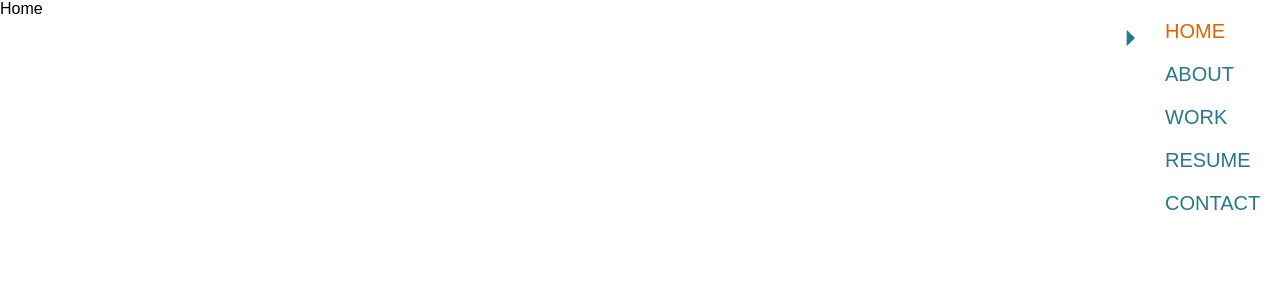
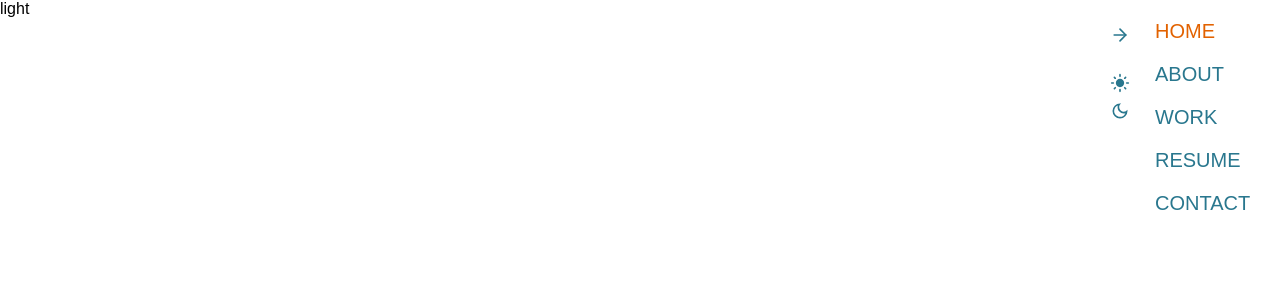
Before and after one commit to huntergroff/portfolio, a React (Create React App) app: page / in a window 1280 px wide. Shown: the top 300 px of the page. Built offline with nearby package versions, Linux system fonts and the light colour scheme; a web font is replaced by a local one.

Commit message:
added light / dark mode toggle

```diff
--- a/src/App.css
+++ b/src/App.css
@@ -1,7 +1,14 @@
-:root {
+#light {
     --bg: #FFFFFF;
     --text: #333333;
     --interact: #29778E;
+    --active: #E26200;
+}
+
+#dark {
+    --bg: #333333;
+    --text: #FFFFFF;
+    --interact: #24A7CE;
     --active: #E26200;
 }
 
--- a/src/App.js
+++ b/src/App.js
@@ -2,10 +2,18 @@ import './App.css';
 import { Routes, Route } from 'react-router-dom';
 import Header from './Components/Header';
 import { MenuItems } from './Content/MenuItems';
+import { createContext, useState } from 'react';
+
+export const ThemeContext = createContext(null);
 
 function App() {
+  const [theme, setTheme] = useState("light");
+
+  const toggleTheme = () => setTheme(theme === "light" ? "dark" : "light")
+
   return (
-    <body>
+    <ThemeContext.Provider value={{theme, toggleTheme}}>
+      <body id={theme}>
         <Header />
         <Routes>
           {MenuItems.map((menuItem, index) => {
@@ -16,6 +24,7 @@ function App() {
               }
         </Routes>
       </body>
+    </ThemeContext.Provider>
   );
 }
 
--- a/src/Components/Header.jsx
+++ b/src/Components/Header.jsx
@@ -1,8 +1,10 @@
-import React, { useState } from 'react'
+import React, { useContext, useState } from 'react'
 import { NavLink } from 'react-router-dom';
 import { MenuItems } from '../Content/MenuItems'
 import '../Styles/Header.css'
-import { MdArrowLeft } from 'react-icons/md';
+import { FiArrowLeft } from 'react-icons/fi';
+import ThemeToggler from './ThemeToggler';
+
 
 const Header = () => {
   const [expand, setExpand] = useState(true);
@@ -10,7 +12,10 @@ const Header = () => {
 
   return (
     <div id="header" className={expand ? 'expand' : ''}>
-      <MdArrowLeft className={`arrow ${expand ? 'expand' : ''}`} onClick={toggleMenu}/>
+      <div className='arrow-and-theme'>
+        <FiArrowLeft className={`arrow ${expand ? 'expand' : ''}`} onClick={toggleMenu}/>
+        <ThemeToggler />
+      </div>
       <ul>
           {MenuItems.map((menuItem, index) => {
                   return (
--- a/src/Components/Pages/Home.jsx
+++ b/src/Components/Pages/Home.jsx
@@ -1,8 +1,15 @@
-import React from 'react'
+import React, {useContext} from 'react'
+import { ThemeContext } from '../../App'
 
 const Home = () => {
+  console.log(ThemeContext);
+
   return (
-    <div>Home</div>
+    <div>
+      <ThemeContext.Consumer>
+        {value => <div>{value.theme}</div>}
+      </ThemeContext.Consumer>
+    </div>
   )
 }
 
--- /dev/null
+++ b/src/Components/ThemeToggler.jsx
@@ -0,0 +1,19 @@
+import React from 'react'
+import { ThemeContext } from '../App'
+import { MdLightMode, MdOutlineLightMode, MdDarkMode, MdOutlineDarkMode } from 'react-icons/md';
+import '../Styles/ThemeToggler.css'
+
+const ThemeToggler = () => {
+    return (
+      <ThemeContext.Consumer>
+        {value =>
+        <div className='theme-toggler' onClick={value.toggleTheme}>
+          {value.theme === "light" ? <MdLightMode className='toggle-icon' /> : <MdOutlineLightMode className='toggle-icon'/>}
+          {value.theme === "light" ? <MdOutlineDarkMode className='toggle-icon'/> : <MdDarkMode className='toggle-icon'/>}
+        </div>
+        }
+      </ThemeContext.Consumer>
+    )
+}
+
+export default ThemeToggler
--- a/src/Styles/Header.css
+++ b/src/Styles/Header.css
@@ -1,9 +1,10 @@
 #header {
     width: 170px;
+    height: 260px;
     display: flex;
     align-items: flex-start;
     position: fixed;
-    right: -120px;
+    right: -125px;
     transition-duration: 200ms;
     z-index: 10;
 }
@@ -12,13 +13,22 @@
     right: 0px;
 }
 
+#header .arrow-and-theme {
+    display: flex;
+    flex-direction: column;
+    align-items: center;
+    justify-content: space-between;
+    margin: 25px 25px 0 0;
+}
+
 #header .arrow {
     color: var(--interact);
-    width: 40px;
+    width: 20px;
     height: auto;
-    margin: 18px 15px 0 0;
+    margin: 0;
     cursor: pointer;
     transition-duration: 200ms;
+    margin-bottom: 20px;
 }
 
 #header .arrow:hover {
--- a/src/Styles/Resume.css
+++ b/src/Styles/Resume.css
@@ -1,5 +1,7 @@
 #resume {
     z-index: -10;
+    background-color: var(--bg);
+    transition-duration: 200ms;
 }
 
 .download-button {
--- /dev/null
+++ b/src/Styles/ThemeToggler.css
@@ -0,0 +1,19 @@
+.theme-toggler {
+    display: flex;
+    flex-direction: column;
+    width: 20px;
+    color: var(--interact);
+    cursor: pointer;
+}
+
+.toggle-icon {
+    width: 20px;
+    height: 20px;
+    color: inherit;
+    transition-duration: 200ms;
+    margin-top: 8px;
+}
+
+.theme-toggler:hover {
+    color: var(--active);
+}
```
Lines whose indentation alone changed are shown as unchanged.
